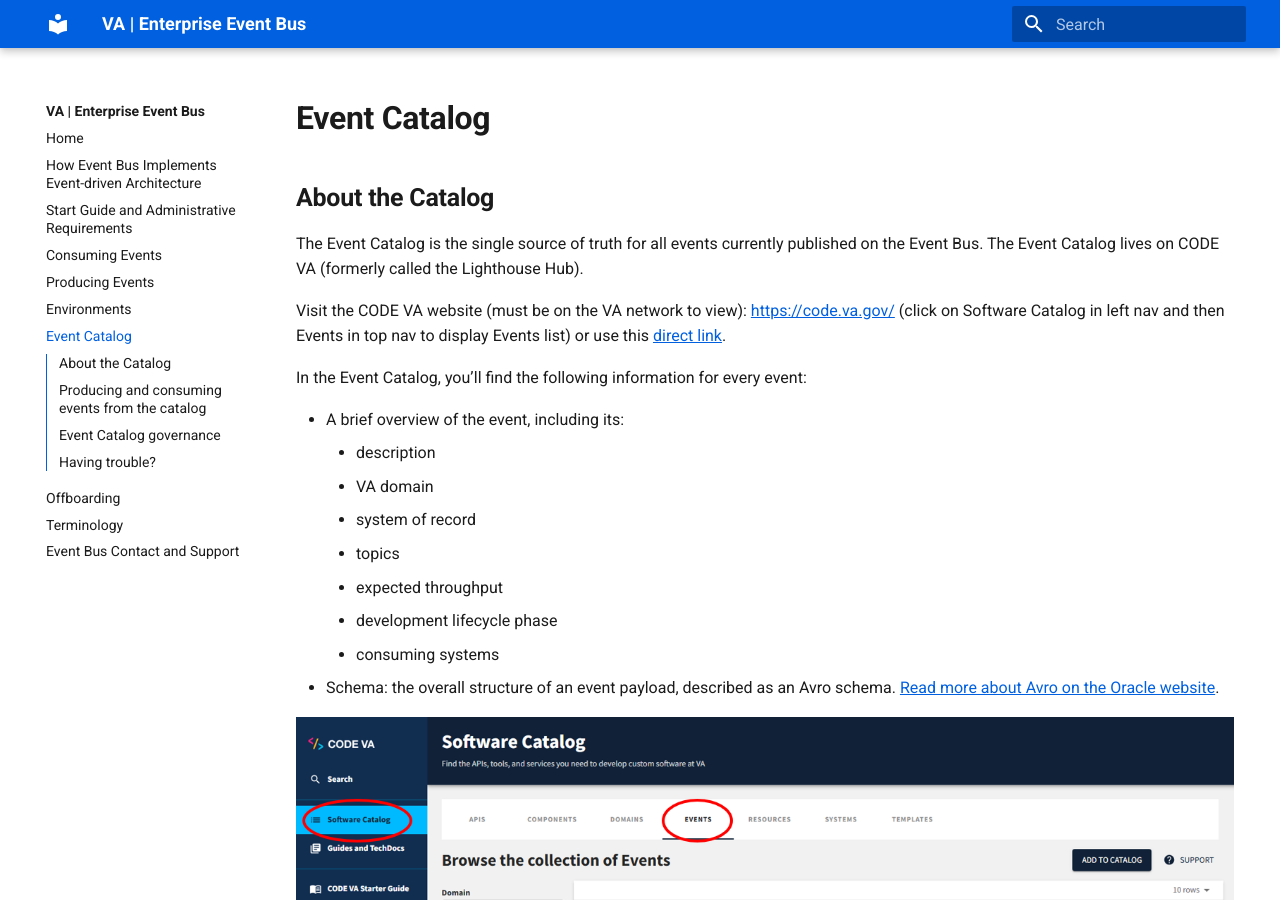
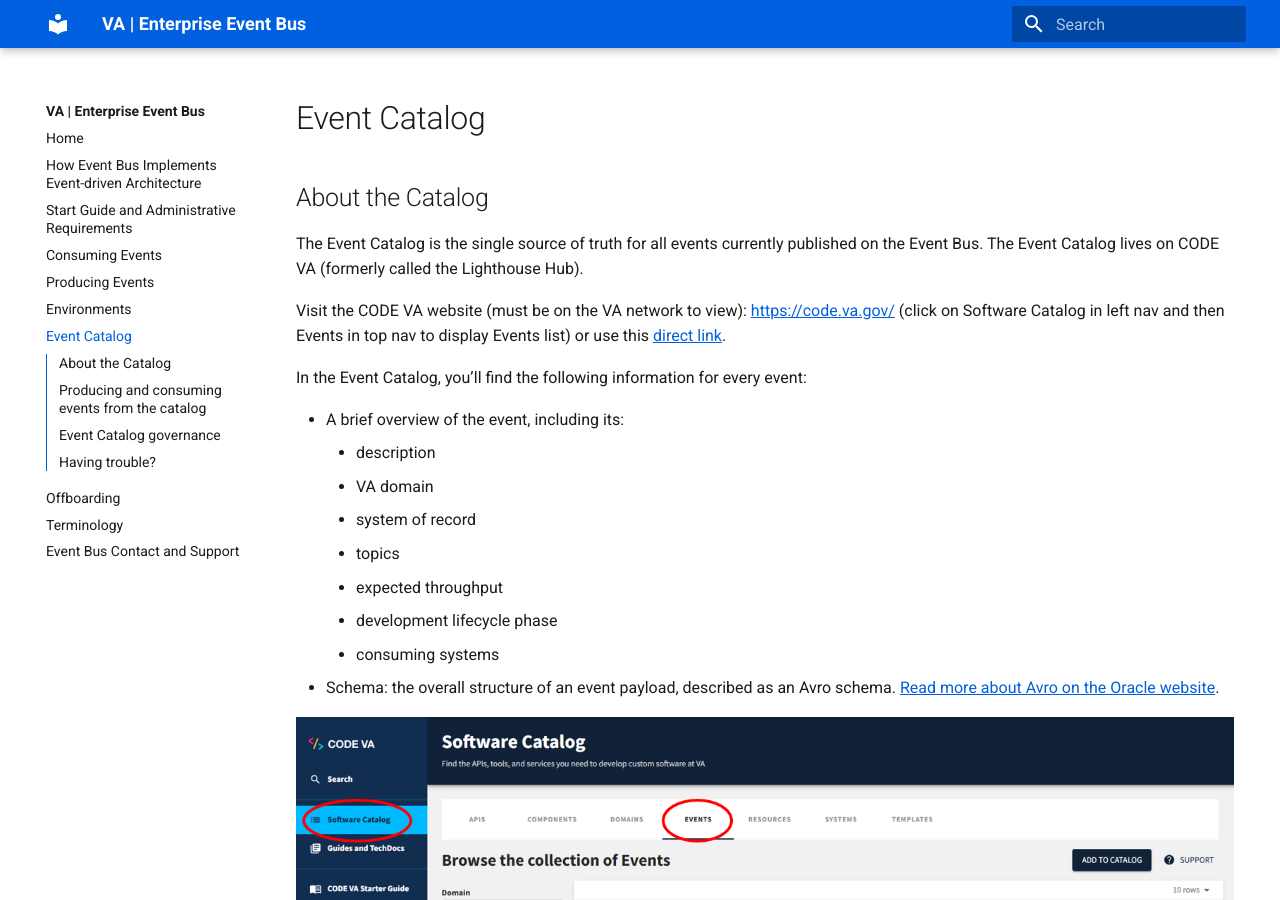
Before and after one commit to department-of-veterans-affairs/ves-event-bus-developer-portal, an MkDocs documentation site: the page built from docs/use-events.md, in a window 1280 px wide and 900 px high. Built offline with MkDocs 1.6.1 and Material for MkDocs 9.7.7, drawn with Linux system fonts in a browser that asks for light colours.

Commit message:
Remove bold formatting from section headers

```diff
--- a/docs/use-events.md
+++ b/docs/use-events.md
@@ -2,9 +2,9 @@
 title: Event Catalog
 ---
 
-# **Event Catalog**
+# Event Catalog
 
-## **About the Catalog**
+## About the Catalog
 
 The Event Catalog is the single source of truth for all events currently published on the Event Bus. The Event Catalog lives on CODE VA (formerly called the Lighthouse Hub).
 
@@ -26,18 +26,18 @@
 
 ![An event details page on the CODE VA website. The page gives an overview of one event, including the information listed above.](img/CODEVAEventsDLA.jpg)
 
-## **Producing and consuming events from the catalog**
+## Producing and consuming events from the catalog
 
 Producers add events to the catalog and are responsible for keeping them up to date. You can read more about what to expect as a producer on the [Producing Events page](produce-events.md).
 
 Consumers can use the catalog to browse all available events, and view details about each one such as payload structure and the system that produces it. If you find an event in the catalog that you’d like to consume, follow the steps on the [Consuming Events page](consume-events.md).
 
-## **Event Catalog governance**
+## Event Catalog governance
 
 The Event Catalog uses <a href="https://backstage.io/">Backstage</a> as its framework for hosting and displaying entries. Entries are added to the catalog through the use of `catalog-info.yaml` files that contain information about the source code they represent. You can read more about `catalog-info.yaml` files in the <a href="https://backstage.io/docs/features/software-catalog/descriptor-format">official Backstage documentation</a>. These entries can represent anything from an API endpoint to an overarching system. For the Event Catalog, all entries represent an event that is currently, or was previously, published to the Event Bus.
 
 If you’re interested in producing events and publishing them to the Event Bus, we provide a template for getting started with adding your event to the catalog. You can read more about the template and the information that needs to be added to it on the [Producing Events page](produce-events.md).
 
-## **Having trouble?**
+## Having trouble?
 
 If you find something wrong in our documentation, didn’t find what you were looking for, or have a question or suggestion, please [contact us](get-support.md).
```
